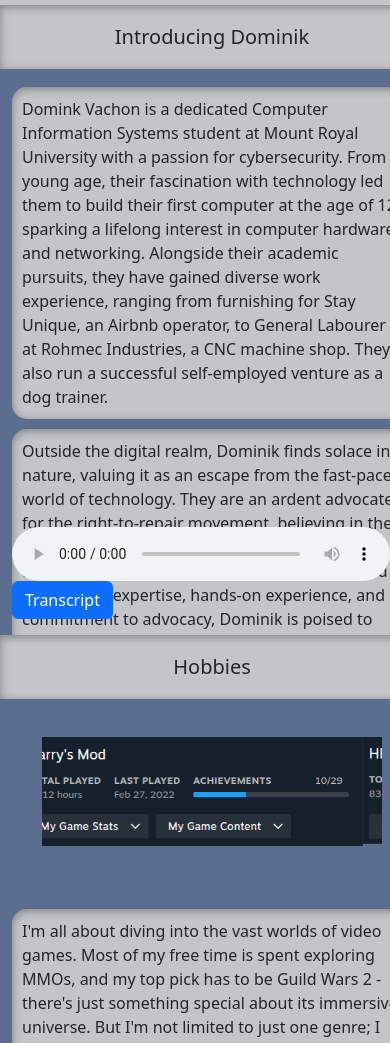
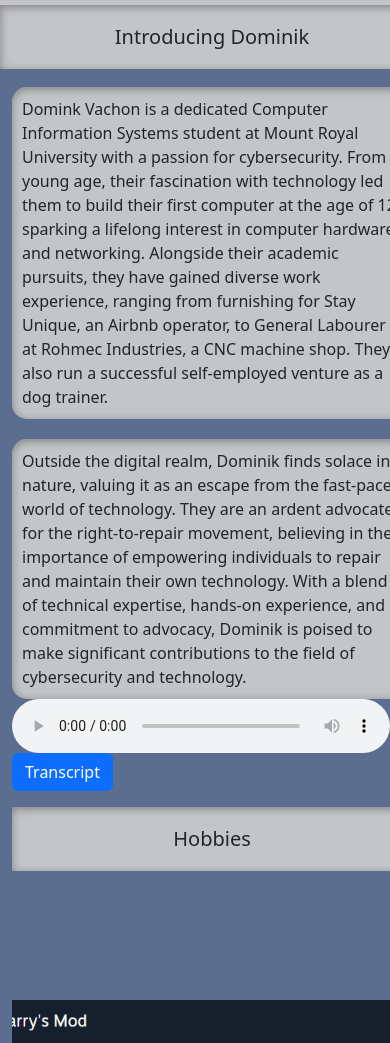
Before and after one commit to dvach167/assignment3-comp2511, a plain HTML site: page index.html in a window 390 px wide. Shown: the part 51-1094 px from the top of the page. Drawn offline with nearby package versions, Linux system fonts and the light colour scheme.

Commit message:
fixed grid layout and finalized website

```diff
--- a/index.html
+++ b/index.html
@@ -5,7 +5,7 @@
     <meta name="viewport" content="width=device-width, initial-scale=1.0">
     <link href="https://cdn.jsdelivr.net/npm/bootstrap@5.3.3/dist/css/bootstrap.min.css" rel="stylesheet" integrity="sha384-QWTKZyjpPEjISv5WaRU9OFeRpok6YctnYmDr5pNlyT2bRjXh0JMhjY6hW+ALEwIH" crossorigin="anonymous">
     <script src="https://cdn.jsdelivr.net/npm/bootstrap@5.3.3/dist/js/bootstrap.bundle.min.js" integrity="sha384-YvpcrYf0tY3lHB60NNkmXc5s9fDVZLESaAA55NDzOxhy9GkcIdslK1eN7N6jIeHz" crossorigin="anonymous"></script>
-    <link rel="stylesheet" href="style\style.css">
+    <link rel="stylesheet" href="style/style.css">
     <title>Introduction Page</title>
 </head>
 <body class="wrapper">
@@ -23,8 +23,7 @@
                     <a class="nav-link active" aria-current="page" href="index.html">Introduction</a>
                   </li>
                   <li class="nav-item">
-                    <a class="nav-link" href="pages\resume.html">Resume</a>
-                  </li>
+                    <a class="nav-link" href="pages/resume.html">Resume</a>
                   </li>
                 </ul>
               </div>
@@ -32,13 +31,13 @@
         </nav>
     </header>
 
-    <article class="container-fluid" id="main">
+    <main class="container-fluid" id="main">
         <div class="row text-center">
             <h1 class="sep">
                 Introducing Dominik
             </h1>
         </div>
-        <div id="summary">
+        <article id="summary">
             <h2 id="summaryPara1">
                 Domink Vachon is a dedicated Computer Information Systems student at Mount Royal University with a passion for cybersecurity.
                 From a young age, their fascination with technology led them to build their first computer at the age of 12, sparking a lifelong interest in computer hardware and networking.
@@ -50,13 +49,12 @@
                 They are an ardent advocate for the right-to-repair movement, believing in the importance of empowering individuals to repair and maintain their own technology.
                 With a blend of technical expertise, hands-on experience, and a commitment to advocacy, Dominik is poised to make significant contributions to the field of cybersecurity and technology.
             </h2>
-
-        </div>
             <div class="row" id="audio">
                 <audio controls>
-                    <source src="audio\domrecording.mp3" type="audio/mpeg">
+                    <source src="audio/domrecording.mp3" type="audio/mpeg">
                     Your browser does not support the audio element.
                 </audio>
+                <br>
                 <p class="d-inline-flex gap-1">
                     <a class="btn btn-primary" data-bs-toggle="collapse" href="#collapseExample" role="button" aria-expanded="false" aria-controls="collapseExample">
                       Transcript
@@ -74,17 +72,17 @@
                     </div>
                   </div>
             </div>
-        <div class="row text-center">
-            <h1 class="col sep">
+            <br>
+            <div class="text-center" id="hobbiesSep">
+                <h1 class="sep">
                     Hobbies
                 </h1>
             </div>
-
             <div id="hobbies">
                 <div id="carouselExampleSlidesOnly" class="carousel slide" data-bs-ride="carousel">
                     <div class="carousel-inner">
                         <div class="carousel-item active">
-                        <img src="img\garrys.png" class="d-block w-100" alt="a picture of my steam profile garrys mod game">
+                            <img src="img/garrys.png" class="d-block w-100" alt="a picture of my steam profile garrys mod game">
                         </div>
                         <div class="carousel-item">
                             <img src="img/helldivers.png" class="d-block w-100" alt="...">
@@ -102,6 +100,8 @@
                 </h2>
             </div>
         </article>
+
+    </main>
     <footer>
         <p>
             <a href="index.html">Dominik Vachon's Resume Website</a>
--- a/style/style.css
+++ b/style/style.css
@@ -60,10 +60,10 @@ footer {
 /* CSS for main page */
 
 #summary {
+    grid-row: 2;
     display: grid;
     grid-template-columns: 1fr 1fr;
-    grid-template-rows: 1fr;
-    height: 450px;
+    grid-template-rows: auto auto auto;
 
 }
 
@@ -78,6 +78,7 @@ footer {
     box-shadow:inset 0 2px 10px grey;
     font-size: 1rem;
     line-height: 1.5;
+    margin-bottom: 10px;
 }
 
 #summaryPara2 {
@@ -94,9 +95,14 @@ footer {
 }
 
 #hobbies {
+    grid-column: 1/3;
     display: grid;
     grid-template-columns: 1fr 1fr;
     grid-template-rows: 1fr;
+}
+
+#hobbiesSep {
+    grid-column: 1/3;
 }
 
 #carouselExampleSlidesOnly {
@@ -127,9 +133,9 @@ footer {
 /* CSS for Resume page */
 
 #previousWork {
-
     grid-column: 2/3;
     grid-row: 1;
+    margin-bottom: 10px;
 }
 
 .list-group-item{
@@ -160,13 +166,13 @@ footer {
 
 @media screen and (max-width:800px) {
     .wrapper {
-        max-width: 780px;
-        grid-template-rows: auto 1fr auto;
+        max-width: 800px;
+        grid-template-rows: auto auto auto;
     }
 
     #summary {
         grid-template-columns: 1fr;
-        grid-template-rows: 1fr 1fr 1fr;
+        grid-template-rows: auto auto auto;
     }
 
     #summaryPara1 {
@@ -182,23 +188,13 @@ footer {
     }
 
     #audio {
+        grid-column: 1/2;
         grid-row: 3;
     }
 
-    #carouselExampleSlidesOnly {
-        margin: 30px;
-    }
 
-    #hobbyPara {
-        margin-top: -70px;
-        margin-bottom: 10px;
-    }
-
-}
-
-@media screen and (max-width:860px) {
-    .wrapper {
-        max-width: 860px;
+    #hobbiesSep {
+        grid-column: 1/3;
     }
 
     #hobbies {
@@ -208,22 +204,42 @@ footer {
 
     #hobbyPara {
         grid-row: 2;
+        margin-bottom: 10px;
+    }
+
+    footer {
+        grid-row: 3;
+    }
+
+    main {
+        grid-row: 2;
+        height: 1500px;
+    }
+}
+
+@media screen and (max-width:860px) {
+    .wrapper {
+        max-width: 860px;
     }
 
     #mainTopic {
         display: grid;
         grid-template-columns: 1fr;
-        grid-template-rows: 1fr 1fr;
+        grid-template-rows: 0.5fr 1fr;
     }
 
     #previousWork {
         padding-left: 10px;
         grid-column: 1/2;
         grid-row: 2;
+        margin-bottom: 10px;
     }
 
     #domCard {
-        margin: auto;
+        margin-left: auto;
+        margin-right: auto;
+        margin-top: 20px;
+        margin-bottom: 10px;
         grid-column: 1/2;
         grid-row: 1;
     }
```
Also changed, not shown: pages/resume.html (+5 -5 lines). Lines whose indentation alone changed are shown as unchanged.
